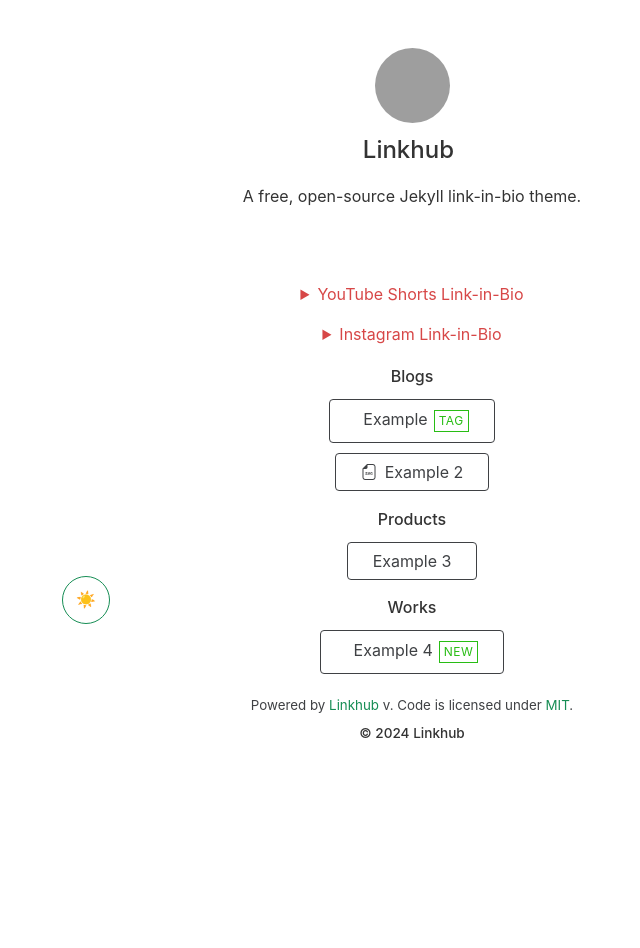
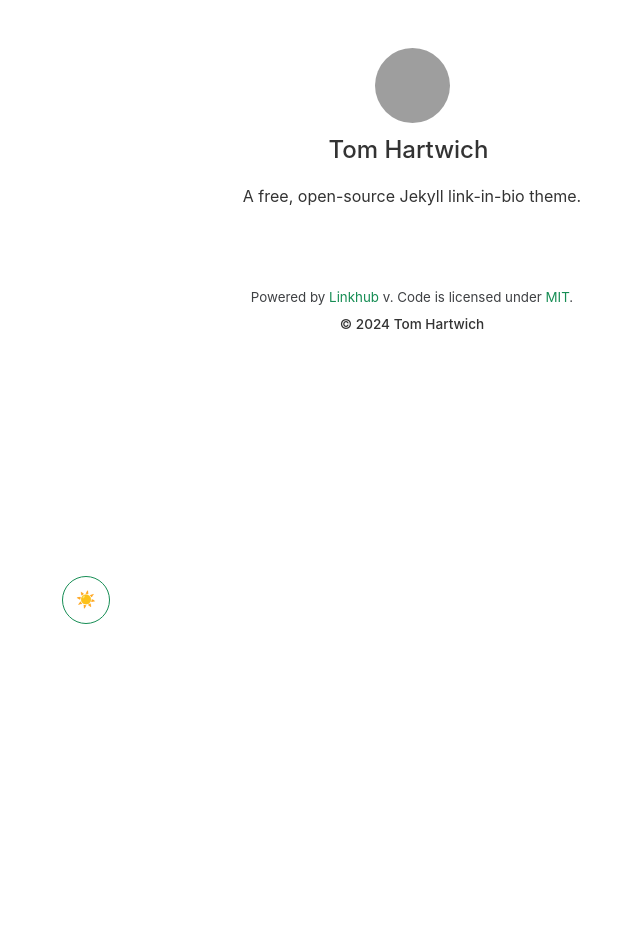
Before and after one commit to Sk4lli/sk4lli.github.io, a Jekyll site: the page built from index.html, in a window 1280 px wide. Shown: the whole page, without its empty margins (228-868 px from the left). Built offline with Jekyll 4.4.1, drawn with Linux system fonts in a browser that asks for light colours; nearby versions of some CDN libraries; grey boxes are pictures that could not be loaded.

Commit message:
first update

```diff
--- a/_config.yml
+++ b/_config.yml
@@ -2,7 +2,7 @@
 theme: linkhub-jekyll-theme
 
 # Site Configuration
-name: Linkhub  # Name of your website
+name: Tom Hartwich  # Name of your website
 tagline: Links  # Set your preferred page title
 description: A free, open-source Jekyll link-in-bio theme.  # Also used as a meta description
 favicon:
--- a/_layouts/default.html
+++ b/_layouts/default.html
@@ -47,10 +47,10 @@
         {% include social.html %}
 
         <!-- Insta/TikTok/YouTube Link-in-bio -->
-        {% include bio.html %}
+        <!-- {% include bio.html %} -->
 
         <!-- Link Buttons -->
-        {% include links.html %}
+        <!-- {% include links.html %} -->
 
         {% include footer.html %}
     </div>
```
Also changed, not shown: _data/social.yml (+7 -22 lines).
